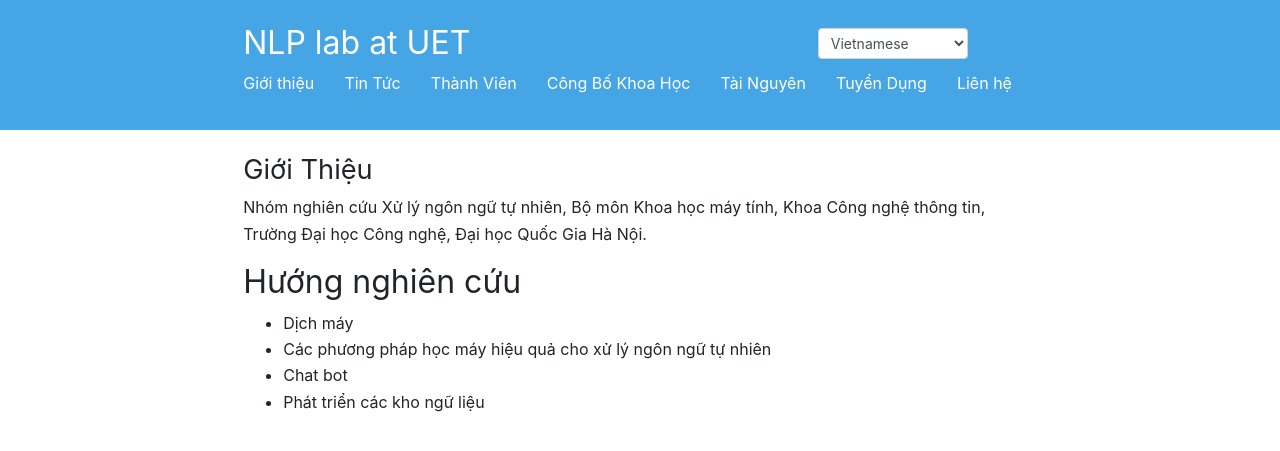
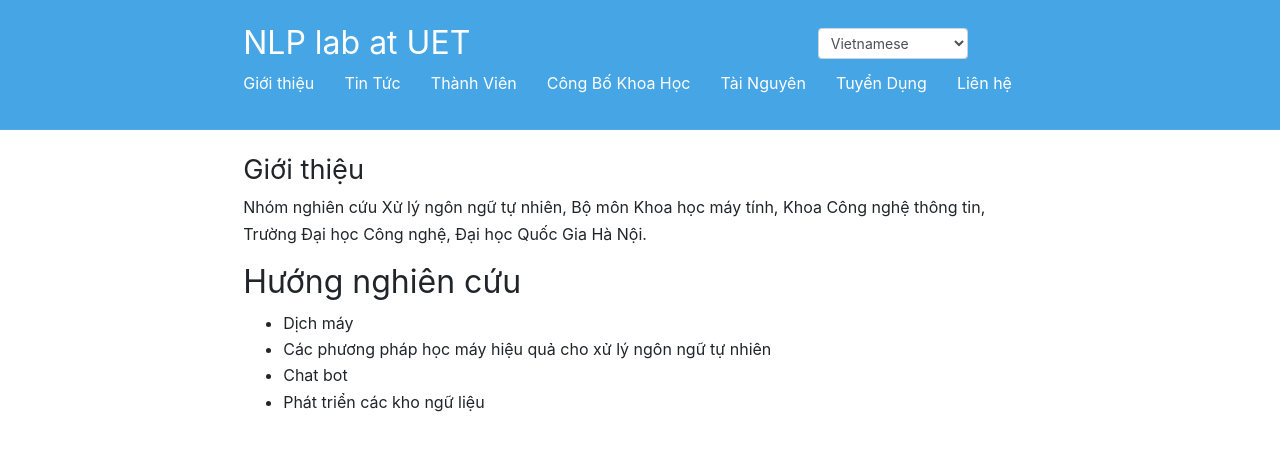
Before and after one commit to uetnlp/uetnlp.github.io, a Jekyll site: the page built from Intro.md, in a window 1280 px wide. Shown: the top 451 px of the page. Built offline with Jekyll 4.4.1, drawn with Linux system fonts in a browser that asks for light colours; our own code applies the rules of GitHub Pages for plain Markdown files.

```diff
--- a/Intro.md
+++ b/Intro.md
@@ -1,10 +1,10 @@
 ---
-title: "Giới Thiệu"
+title: "Giới thiệu"
 permalink: "/intro/"
 ---
 
 
-# Giới Thiệu
+# Giới thiệu
 
 Nhóm nghiên cứu Xử lý ngôn ngữ tự nhiên, Bộ môn Khoa học máy tính, Khoa Công nghệ thông tin, Trường Đại học Công nghệ, Đại học Quốc Gia Hà Nội.
 
```
